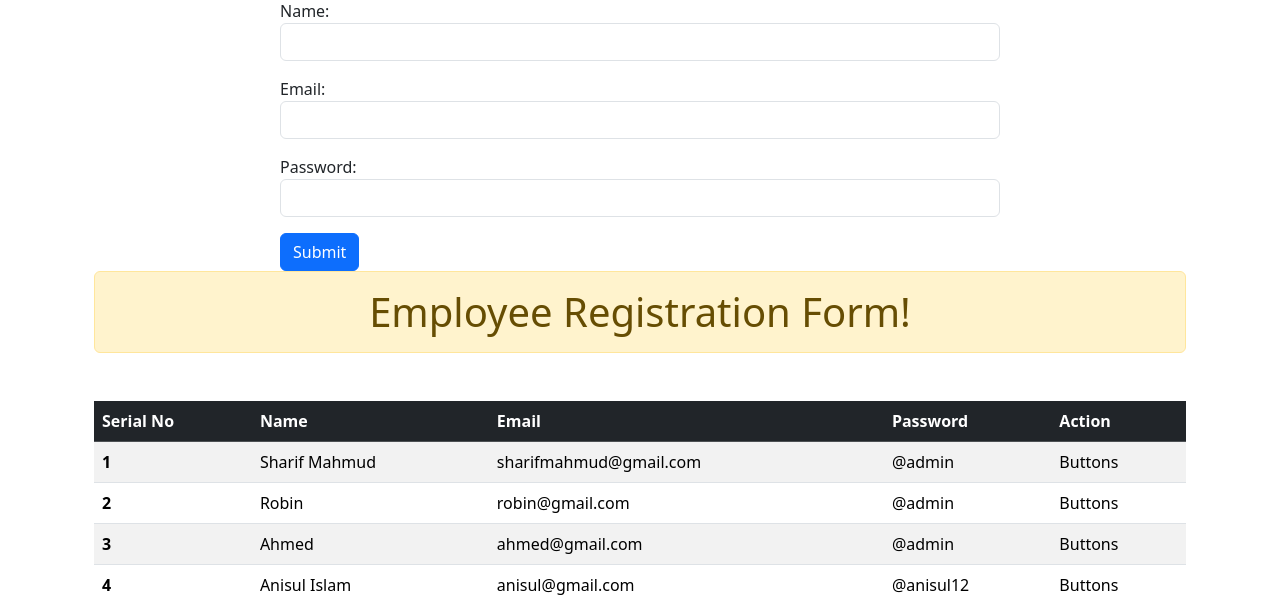
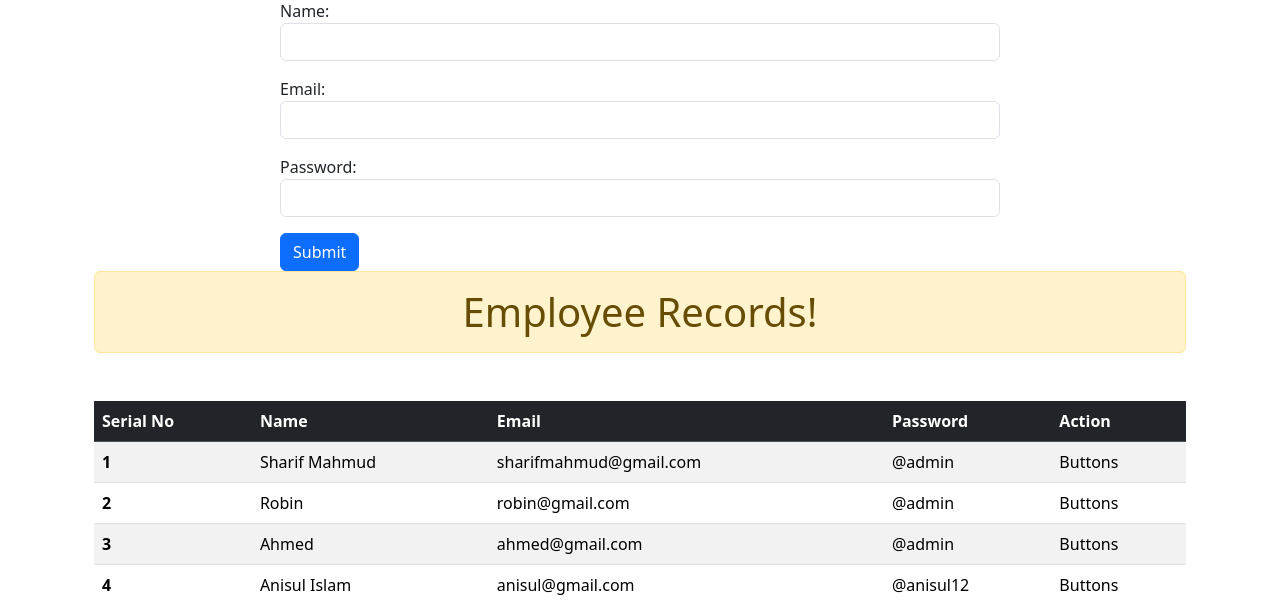
Before and after one commit to devsharifmahmud/EmployeeInformationSystem, a Django app: page / in a window 1280 px wide. Shown: the part 277-882 px from the top of the page. Run offline with Django 5.2, Linux system fonts and the light colour scheme; data comes from the database, SQL or seed files in the repository.

Commit message:
Update Code

```diff
--- a/templates/apps/index.html
+++ b/templates/apps/index.html
@@ -16,7 +16,7 @@
         </div>
     </div>
     <!--  Display Data  -->
-<h1 class="alert alert-warning text-center">Employee Registration Form!</h1>
+<h1 class="alert alert-warning text-center">Employee Records!</h1>
     <table class="table table-striped table-hover my-5">
         <thead class="table-dark">
         <tr>
```
